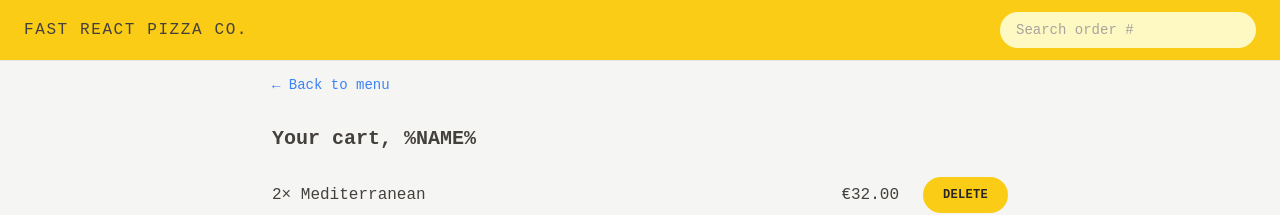
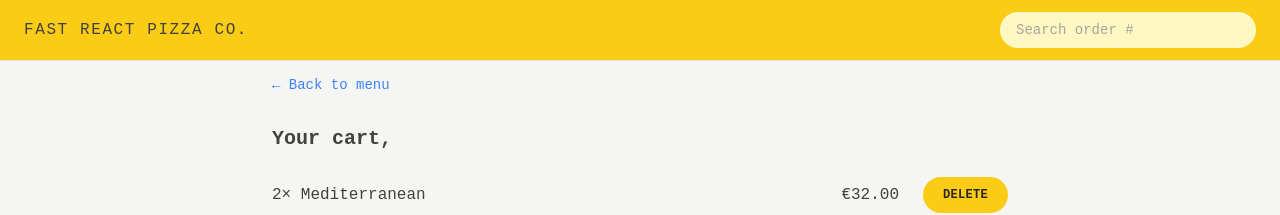
Before and after one commit to SenseiZarkoDukic/fast-react-pizza, a React (Vite) app: page /cart in a window 1280 px wide. Shown: the top 215 px of the page. Built offline with nearby package versions, Linux system fonts and the light colour scheme.

Commit message:
Create username variable using useSelector in the Cart component to have global username used in the h2

```diff
--- a/src/features/cart/Cart.jsx
+++ b/src/features/cart/Cart.jsx
@@ -2,6 +2,7 @@
 import CartItem from './CartItem';
 import Button from '../../ui/Button';
 import LinkButton from '../../ui/LinkButton';
+import { useSelector } from 'react-redux';
 
 const fakeCart = [
   {
@@ -29,12 +30,13 @@
 
 function Cart() {
   const cart = fakeCart;
+  const username = useSelector((state) => state.user.username);
 
   return (
     <div className="px-4 py-3">
       <LinkButton to="/menu">&larr; Back to menu</LinkButton>
 
-      <h2 className="mt-7 text-xl font-semibold">Your cart, %NAME%</h2>
+      <h2 className="mt-7 text-xl font-semibold">Your cart, {username}</h2>
 
       <ul className="mt-3 divide-y divide-stone-200 border-b">
         {cart.map((item) => (
```
